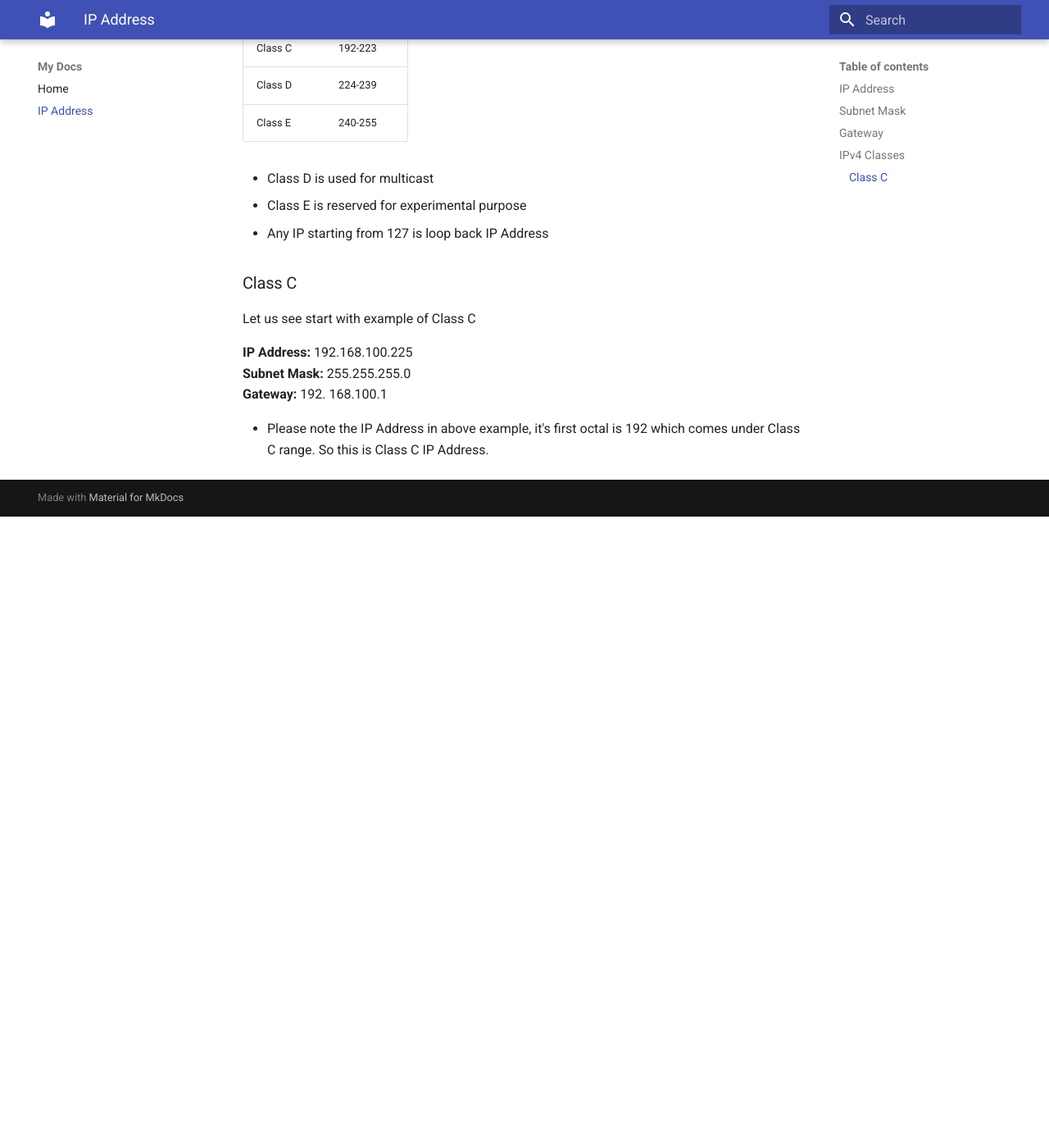
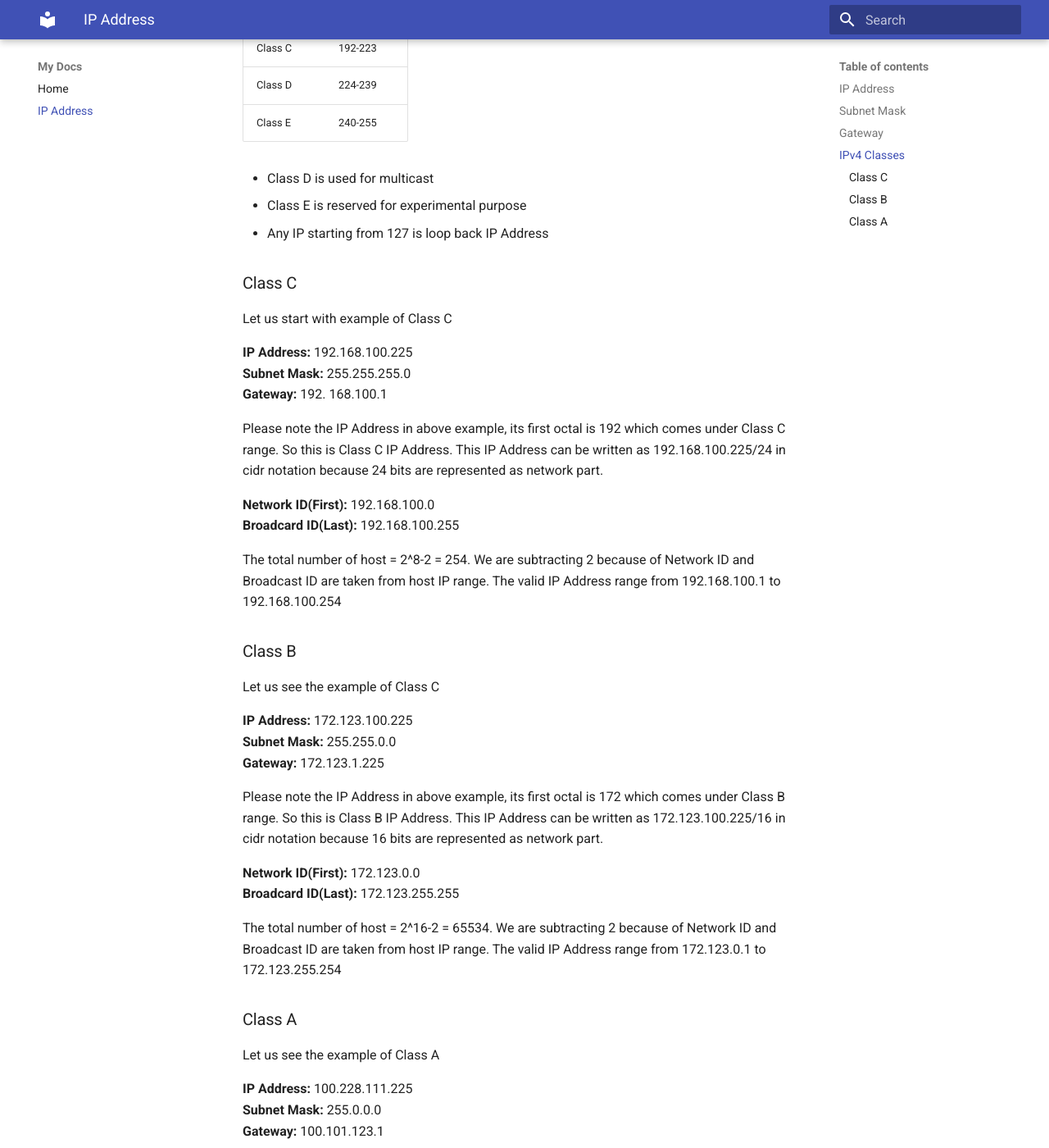
Before and after one commit to Prithvipal/networking-by-prithvi, an MkDocs documentation site: the page built from docs/ipaddress.md, in a window 1280 px wide and 1400 px high, scrolled down 1572 px. Shown: the whole window at 82% size. Built offline with MkDocs 1.6.1 and Material for MkDocs 9.7.7, drawn with Linux system fonts in a browser that asks for light colours; before the commit the page ends 2202 px from its top, so only the background shows below that; some of the changed text lies outside the part shown.

Commit message:
IP Address classes

```diff
--- a/docs/ipaddress.md
+++ b/docs/ipaddress.md
@@ -55,10 +55,50 @@ IPv4 classes are identified by the first octal
 
 ### Class C
 
-Let us see start with example of Class C
+Let us start with example of Class C
 
 **IP Address:** 192.168.100.225<br>
 **Subnet Mask:** 255.255.255.0<br>
 **Gateway:** 192. 168.100.1<br>
 
-- Please note the IP Address in above example, it's first octal is 192 which comes under Class C range. So this is Class C IP Address.
+Please note the IP Address in above example, its first octal is 192 which comes under Class C range. So this is Class C IP Address. This IP Address can be written as 192.168.100.225/24 in cidr notation because 24 bits are represented as network part.
+
+**Network ID(First):** 192.168.100.0 </br>
+**Broadcard ID(Last):** 192.168.100.255
+
+
+The total number of host = 2^8-2 = 254. We are subtracting 2 because of Network ID and Broadcast ID are taken from host IP range. The valid IP Address range from 192.168.100.1 to 192.168.100.254
+
+
+### Class B
+
+Let us see the example of Class C
+
+**IP Address:** 172.123.100.225<br>
+**Subnet Mask:** 255.255.0.0<br>
+**Gateway:** 172.123.1.225<br>
+
+Please note the IP Address in above example, its first octal is 172 which comes under Class B range. So this is Class B IP Address. This IP Address can be written as 172.123.100.225/16 in cidr notation because 16 bits are represented as network part.
+
+**Network ID(First):** 172.123.0.0 </br>
+**Broadcard ID(Last):** 172.123.255.255
+
+
+The total number of host = 2^16-2 = 65534. We are subtracting 2 because of Network ID and Broadcast ID are taken from host IP range. The valid IP Address range from 172.123.0.1 to 172.123.255.254
+
+
+### Class A
+
+Let us see the example of Class A
+
+**IP Address:** 100.228.111.225<br>
+**Subnet Mask:** 255.0.0.0<br>
+**Gateway:** 100.101.123.1<br>
+
+Please note the IP Address in above example, its first octal is 100 which comes under Class A range. So this is Class A IP Address. This IP Address can be written as 100.228.111.225/8 in cidr notation because 8 bits are represented as network part.
+
+**Network ID(First):** 100.0.0.0 </br>
+**Broadcard ID(Last):** 100.255.255.255
+
+
+The total number of host = 2^24-2 = 2097150. We are subtracting 2 because of Network ID and Broadcast ID are taken from host IP range. The valid IP Address range from 100.0.0.1 to 172.255.255.254
```
